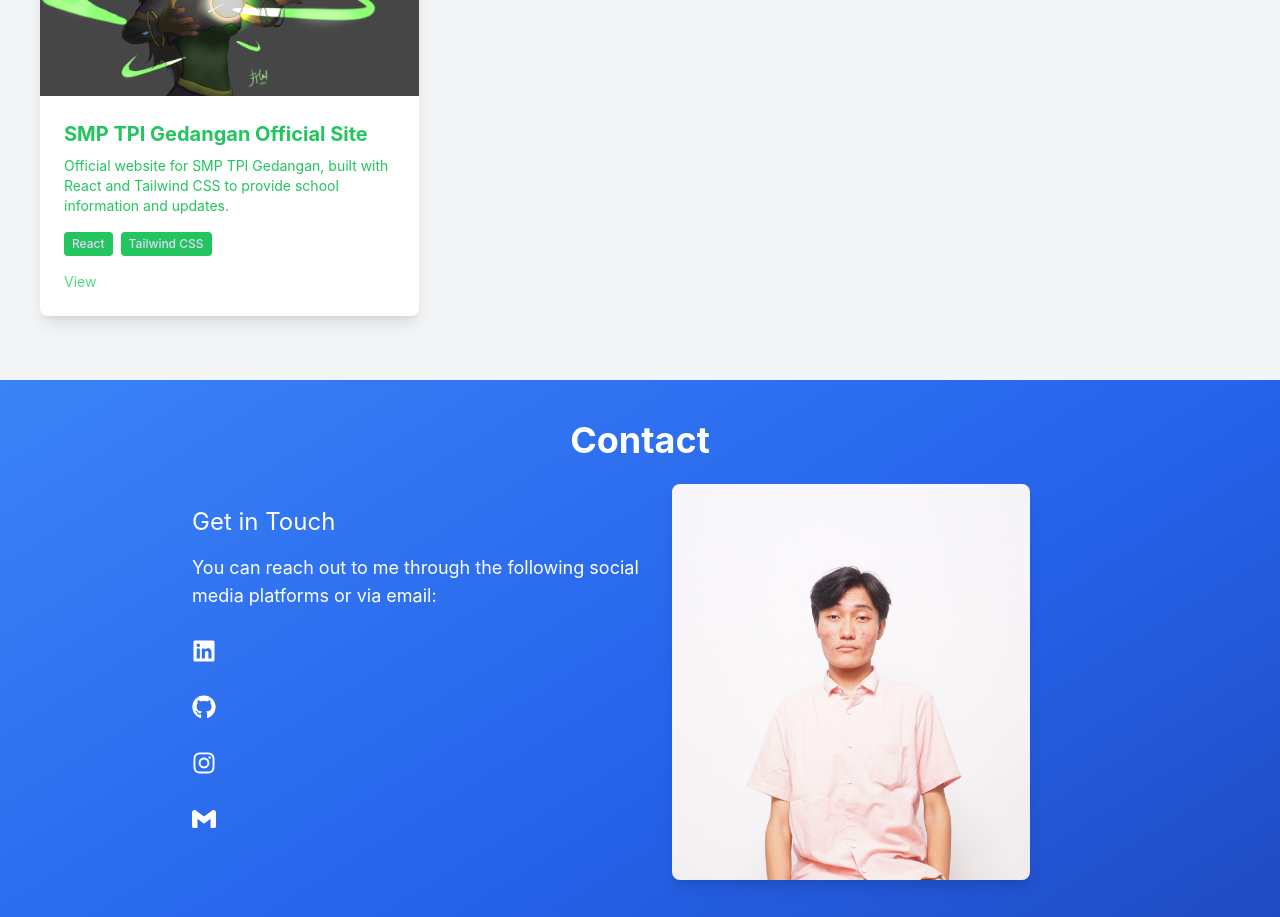
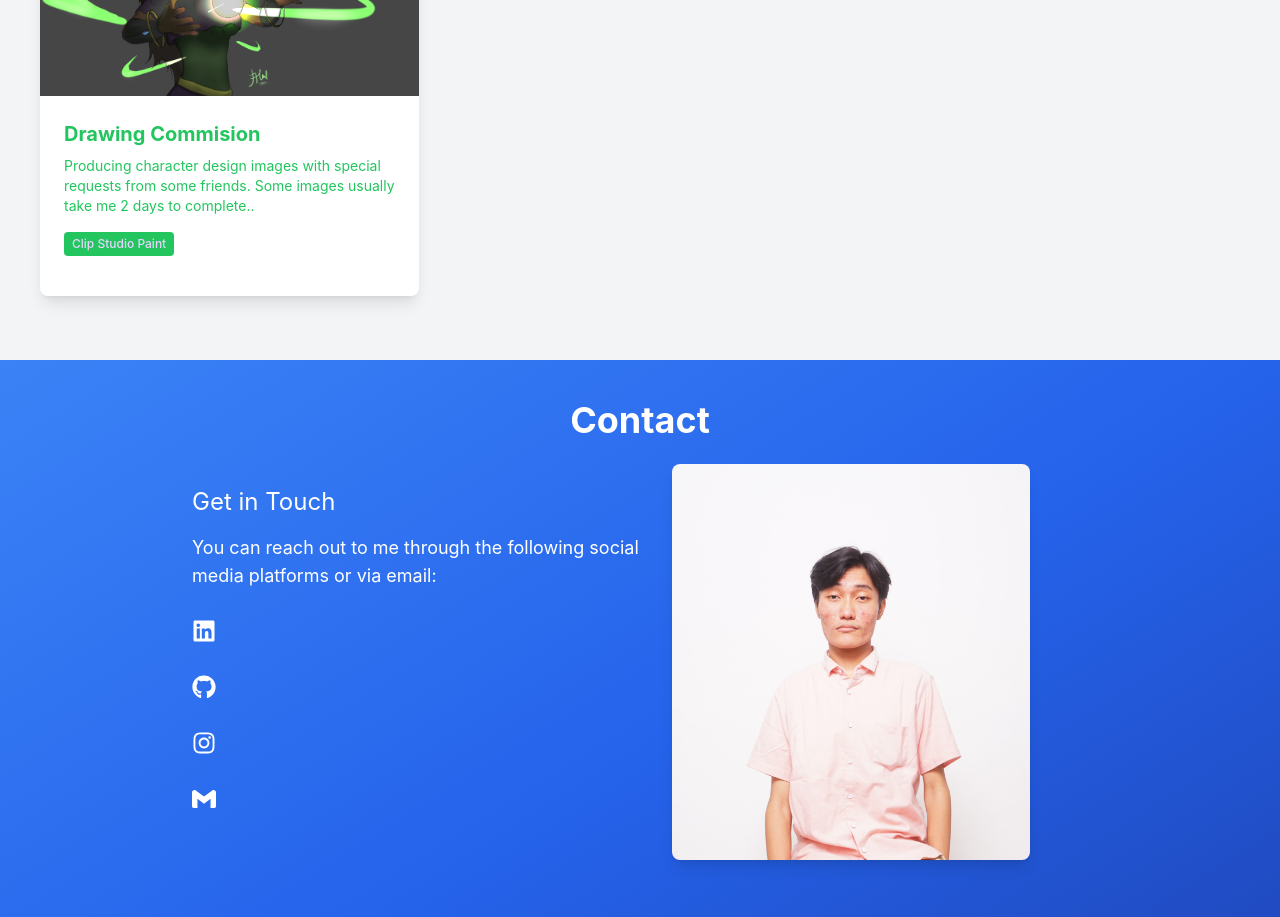
Before and after one commit to ARIMA71/My-Porto, a React (Create React App) app: page / in a window 1280 px wide. Shown: the part 2980-3897 px from the top of the page. Built offline with nearby package versions, Linux system fonts and the light colour scheme.

Commit message:
finishing projects

```diff
--- a/src/components/project.jsx
+++ b/src/components/project.jsx
@@ -240,32 +240,19 @@ const Projects = () => {
         <div className="bg-white rounded-lg text-green-500 shadow-lg hover:shadow-xl transform transition-transform duration-300 hover:scale-105">
           <img
             src={image3}
-            alt="SMP TPI Gedangan Official Site"
+            alt="legend of Runetera"
             className="w-full h-48 object-cover rounded-t-lg"
           />
           <div className="p-6">
-            <h4 className="text-xl font-bold mb-2">SMP TPI Gedangan Official Site</h4>
+            <h4 className="text-xl font-bold mb-2">Drawing Commision</h4>
             <p className="text-sm mb-4">
-              Official website for SMP TPI Gedangan, built with React and Tailwind CSS to provide
-              school information and updates.
+            Producing character design images with special requests from some friends.
+            Some images usually take me 2 days to complete..
             </p>
             <div className="flex flex-wrap gap-2 mb-4">
               <span className="bg-green-500 text-purple-200 text-xs font-medium py-1 px-2 rounded">
-                React
+                Clip Studio Paint
               </span>
-              <span className="bg-green-500 text-purple-200 text-xs font-medium py-1 px-2 rounded">
-                Tailwind CSS
-              </span>
-            </div>
-            <div className="flex justify-between items-center">
-              <a
-                href="https://github.com/ARIMA71"
-                target="_blank"
-                rel="noopener noreferrer"
-                className="text-sm text-green-400 hover:underline hover:font-bold"
-              >
-                View
-              </a>
             </div>
           </div>
         </div>
```
